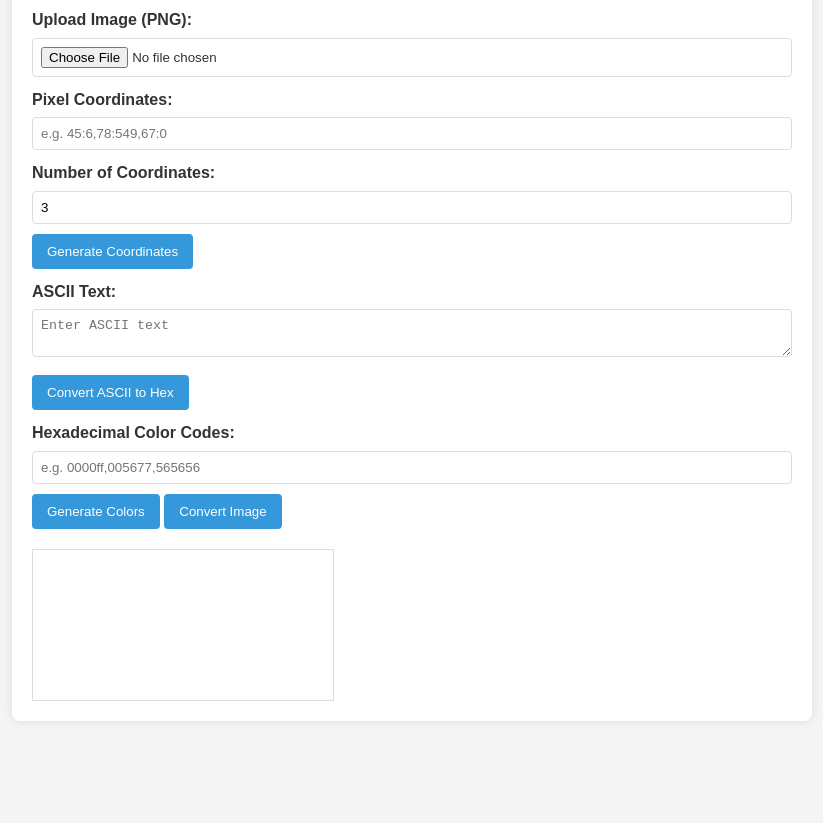
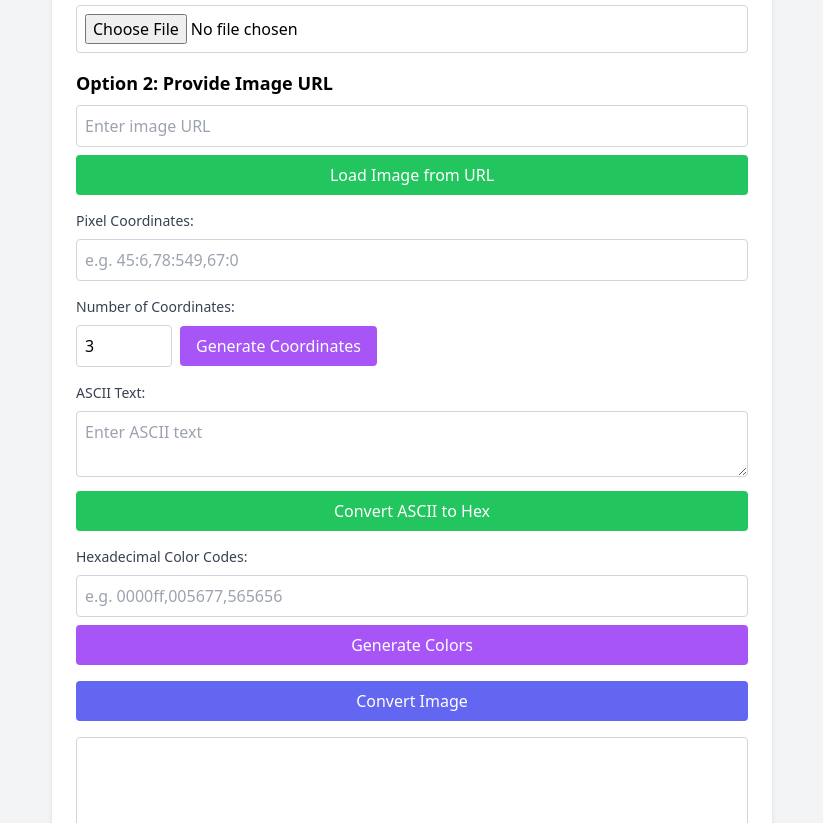
Before and after one commit to dotslashgabut/dotslashgabut.github.io, a plain HTML site: page png-pixel-replacer-with-ascii-text-input.html in a window 1280 px wide. Shown: the part 127-950 px from the top of the page, without its empty margins (228-1051 px from the left). Before the commit the page ends 868 px from the top, so only its background shows below. Drawn offline with nearby package versions, Linux system fonts and the light colour scheme.

Commit message:
add URL image

```diff
--- a/png-pixel-replacer-with-ascii-text-input.html
+++ b/png-pixel-replacer-with-ascii-text-input.html
@@ -4,97 +4,62 @@
     <meta charset="UTF-8">
     <meta name="viewport" content="width=device-width, initial-scale=1.0">
     <title>PNG Pixel Replacer with ASCII Text Input</title>
-    <style>
-        body {
-            font-family: 'Arial', sans-serif;
-            line-height: 1.6;
-            color: #333;
-            max-width: 800px;
-            margin: 0 auto;
-            padding: 20px;
-            background-color: #f4f4f4;
-        }
-        h1 {
-            color: #333;
-            text-align: center;
-        }
-        .container {
-            background-color: #fff;
-            border-radius: 8px;
-            padding: 20px;
-            box-shadow: 0 0 10px rgba(0,0,0,0.1);
-        }
-        label {
-            display: block;
-            margin-top: 10px;
-            font-weight: bold;
-        }
-        input[type="file"],
-        input[type="text"],
-        input[type="number"],
-        textarea {
-            width: 100%;
-            padding: 8px;
-            margin-top: 5px;
-            border: 1px solid #ddd;
-            border-radius: 4px;
-            box-sizing: border-box;
-        }
-        button {
-            background-color: #3498db;
-            color: white;
-            border: none;
-            padding: 10px 15px;
-            margin-top: 10px;
-            border-radius: 4px;
-            cursor: pointer;
-            transition: background-color 0.3s;
-        }
-        button:hover {
-            background-color: #2980b9;
-        }
-        canvas {
-            display: block;
-            margin-top: 20px;
-            border: 1px solid #ddd;
-            max-width: 100%;
-        }
-        #downloadLink {
-            display: none;
-            margin-top: 10px;
-        }
-    </style>
+    <script src="https://cdn.tailwindcss.com"></script>
 </head>
-<body>
-    <div class="container">
-        <h1>PNG Pixel Replacer with ASCII Text Input</h1>
+<body class="bg-gray-100 font-sans">
+    <div class="max-w-3xl mx-auto p-6">
+        <div class="bg-white p-6 rounded-lg shadow-md">
+            <h1 class="text-2xl font-bold text-gray-800 mb-4">PNG Pixel Replacer with ASCII Text Input</h1>
 
-        <label for="imageUpload">Upload Image (PNG):</label>
-        <input type="file" id="imageUpload" accept="image/png">
+            <div class="mb-4">
+                <h2 class="text-lg font-semibold mb-2">Option 1: Upload Image File</h2>
+                <input type="file" id="imageUpload" accept="image/png" class="w-full p-2 border border-gray-300 rounded">
+            </div>
 
-        <label for="coordinates">Pixel Coordinates:</label>
-        <input type="text" id="coordinates" placeholder="e.g. 45:6,78:549,67:0">
+            <div class="mb-4">
+                <h2 class="text-lg font-semibold mb-2">Option 2: Provide Image URL</h2>
+                <input type="text" id="imageUrl" placeholder="Enter image URL" class="w-full p-2 border border-gray-300 rounded">
+                <button id="loadImageUrl" class="mt-2 w-full bg-green-500 text-white p-2 rounded hover:bg-green-600 transition duration-300">Load Image from URL</button>
+            </div>
 
-        <label for="numCoordinates">Number of Coordinates:</label>
-        <input type="number" id="numCoordinates" value="3" min="1">
-        <button id="generateCoordinates">Generate Coordinates</button>
+            <img id="imagePreview" alt="Image preview" class="max-w-full mb-4 hidden">
 
-        <label for="asciiText">ASCII Text:</label>
-        <textarea id="asciiText" placeholder="Enter ASCII text"></textarea>
-        <button id="convertAscii">Convert ASCII to Hex</button>
+            <div class="mb-4">
+                <label for="coordinates" class="block text-sm font-medium text-gray-700 mb-2">Pixel Coordinates:</label>
+                <input type="text" id="coordinates" placeholder="e.g. 45:6,78:549,67:0" class="w-full p-2 border border-gray-300 rounded">
+            </div>
 
-        <label for="hexColors">Hexadecimal Color Codes:</label>
-        <input type="text" id="hexColors" placeholder="e.g. 0000ff,005677,565656">
-        <button id="generateColors">Generate Colors</button>
+            <div class="mb-4">
+                <label for="numCoordinates" class="block text-sm font-medium text-gray-700 mb-2">Number of Coordinates:</label>
+                <div class="flex items-center">
+                    <input type="number" id="numCoordinates" value="3" min="1" class="w-24 p-2 border border-gray-300 rounded mr-2">
+                    <button id="generateCoordinates" class="px-4 py-2 bg-purple-500 text-white rounded hover:bg-purple-600 transition duration-300">Generate Coordinates</button>
+                </div>
+            </div>
 
-        <button id="convertImage">Convert Image</button>
+            <div class="mb-4">
+                <label for="asciiText" class="block text-sm font-medium text-gray-700 mb-2">ASCII Text:</label>
+                <textarea id="asciiText" placeholder="Enter ASCII text" class="w-full p-2 border border-gray-300 rounded"></textarea>
+                <button id="convertAscii" class="mt-2 w-full bg-green-500 text-white p-2 rounded hover:bg-green-600 transition duration-300">Convert ASCII to Hex</button>
+            </div>
 
-        <canvas id="outputCanvas"></canvas>
-        <a id="downloadLink" download="processed_image.png">Download Processed Image</a>
+            <div class="mb-4">
+                <label for="hexColors" class="block text-sm font-medium text-gray-700 mb-2">Hexadecimal Color Codes:</label>
+                <input type="text" id="hexColors" placeholder="e.g. 0000ff,005677,565656" class="w-full p-2 border border-gray-300 rounded">
+                <button id="generateColors" class="mt-2 w-full bg-purple-500 text-white p-2 rounded hover:bg-purple-600 transition duration-300">Generate Colors</button>
+            </div>
+
+            <button id="convertImage" class="w-full bg-indigo-500 text-white p-2 rounded hover:bg-indigo-600 transition duration-300 mb-4">Convert Image</button>
+
+            <canvas id="outputCanvas" class="w-full border border-gray-300 rounded"></canvas>
+            <a id="downloadLink" download="processed_image.png" class="hidden mt-4 w-full bg-green-500 text-white p-2 rounded hover:bg-green-600 transition duration-300 inline-block text-center">Download Processed Image</a>
+        </div>
     </div>
 
     <script>
         const imageUpload = document.getElementById('imageUpload');
+        const imageUrl = document.getElementById('imageUrl');
+        const loadImageUrlBtn = document.getElementById('loadImageUrl');
         const coordinates = document.getElementById('coordinates');
         const numCoordinates = document.getElementById('numCoordinates');
         const generateCoordinatesBtn = document.getElementById('generateCoordinates');
@@ -111,18 +76,47 @@
 
         imageUpload.addEventListener('change', (e) => {
             const file = e.target.files[0];
+            loadImageFromFile(file);
+        });
+
+        loadImageUrlBtn.addEventListener('click', () => {
+            const url = imageUrl.value.trim();
+            if (url) {
+                loadImageFromUrl(url);
+            }
+        });
+
+        function loadImageFromFile(file) {
             const reader = new FileReader();
             reader.onload = (event) => {
-                image = new Image();
-                image.onload = () => {
-                    canvas.width = image.width;
-                    canvas.height = image.height;
-                    updateCanvas();
-                };
-                image.src = event.target.result;
+                loadImageFromDataUrl(event.target.result);
             };
             reader.readAsDataURL(file);
-        });
+        }
+
+        function loadImageFromUrl(url) {
+            image = new Image();
+            image.crossOrigin = "Anonymous";  // This enables CORS
+            image.onload = () => {
+                canvas.width = image.width;
+                canvas.height = image.height;
+                updateCanvas();
+            };
+            image.onerror = () => {
+                alert("Error loading image from URL. Please check the URL and try again.");
+            };
+            image.src = url;
+        }
+
+        function loadImageFromDataUrl(dataUrl) {
+            image = new Image();
+            image.onload = () => {
+                canvas.width = image.width;
+                canvas.height = image.height;
+                updateCanvas();
+            };
+            image.src = dataUrl;
+        }
 
         generateCoordinatesBtn.addEventListener('click', () => {
             if (!image) return;
@@ -159,7 +153,7 @@
         convertImageBtn.addEventListener('click', () => {
             if (!image) return;
             updateCanvas();
-            downloadLink.style.display = 'inline-block';
+            downloadLink.classList.remove('hidden');
             downloadLink.href = canvas.toDataURL('image/png');
         });
 
```
Also changed, not shown: color-code-extractor.html (+49 -57 lines).
